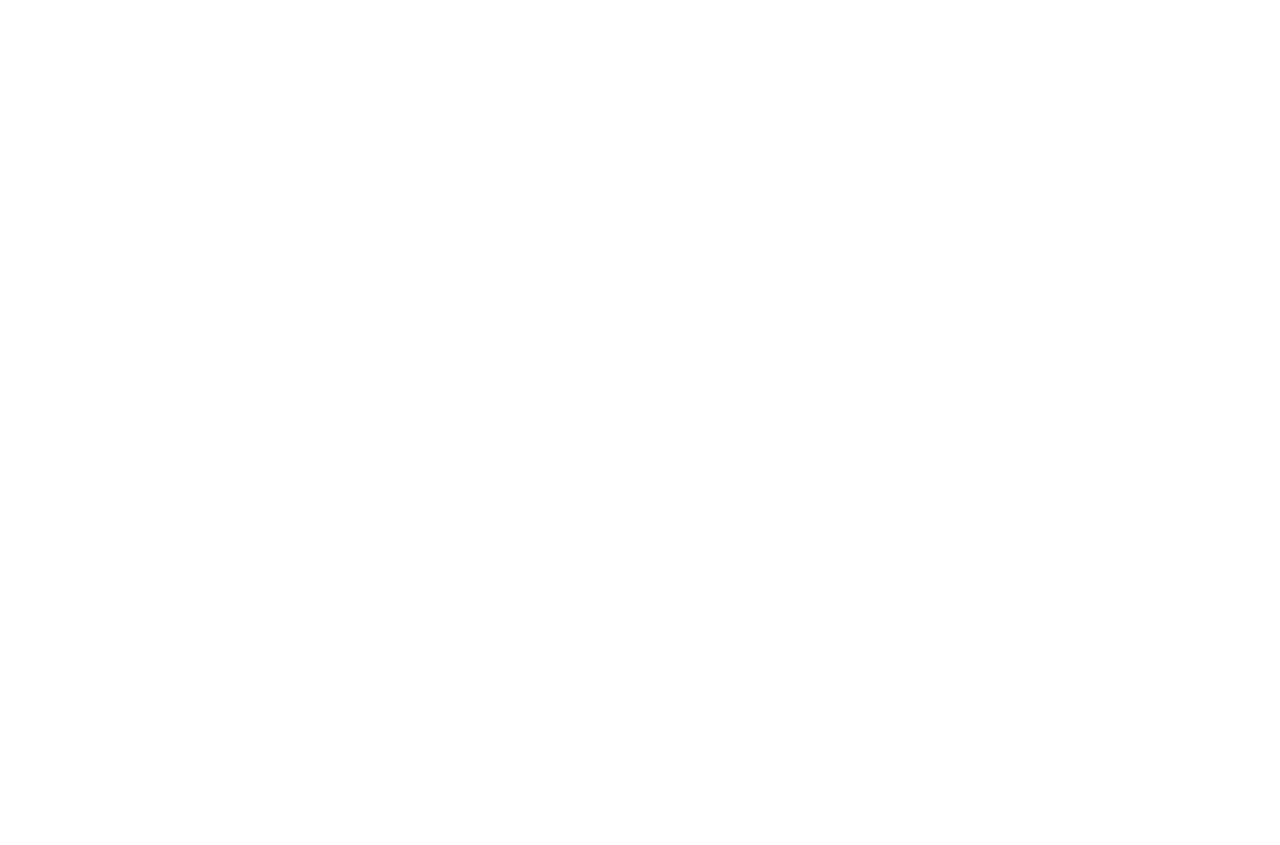
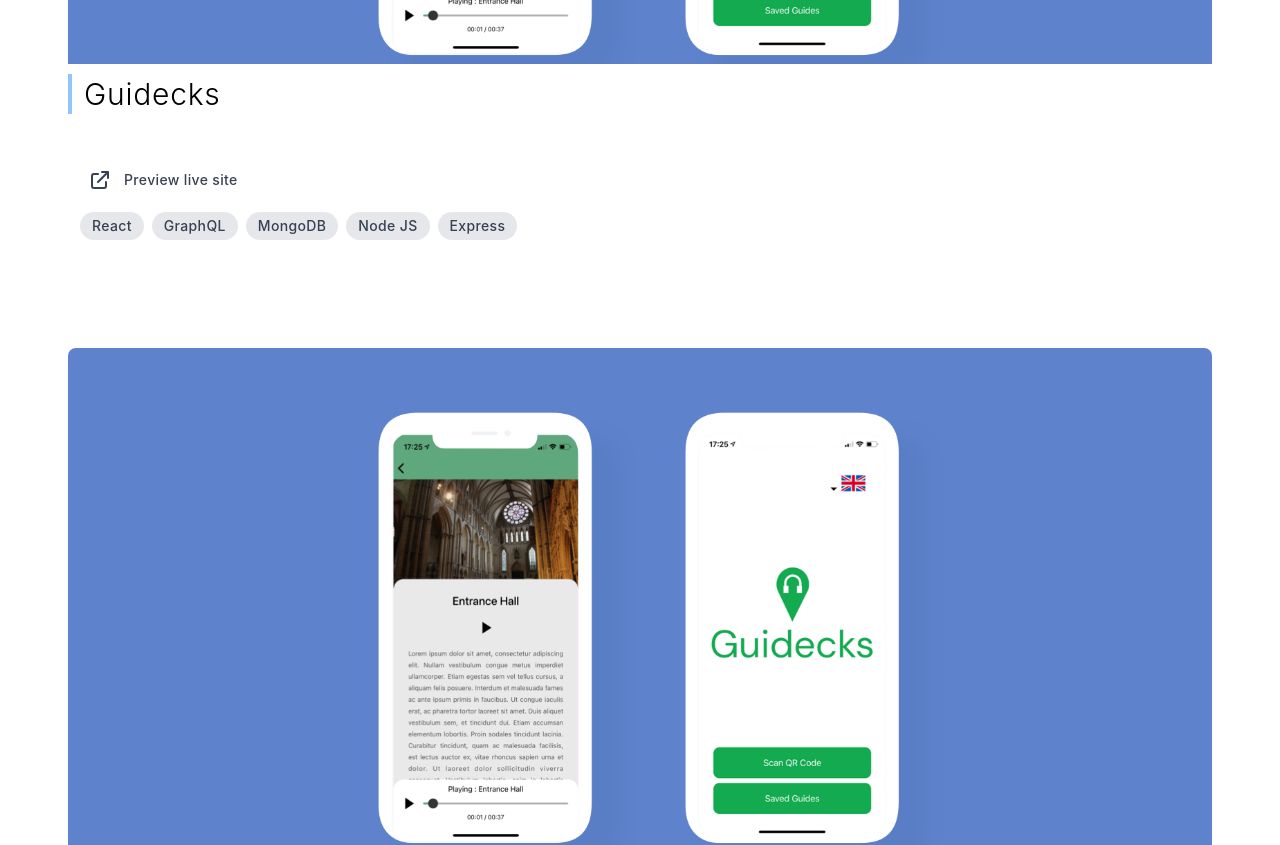
Before and after one commit to jgretton/joshgretton.co.uk, a Next.js app: page / in a window 1280 px wide. Shown: the part 920-1765 px from the top of the page. Before the commit the page ends 800 px from the top, so only its background shows below. Built offline with nearby package versions, Linux system fonts and the light colour scheme.

Commit message:
Live projects section added

```diff
--- /dev/null
+++ b/components/workItem.js
@@ -0,0 +1,88 @@
+import React from "react";
+import Image from "next/image";
+
+const WorkItem = ({ img, title, tags, github_URL, live_URL, alt }) => {
+  return (
+    <div>
+      <div className=" group w-full relative sm:h-134 h-80 ">
+        <Image
+          src={img}
+          alt={alt}
+          className="h-full w-full object-cover object-top rounded-t-lg"
+        />
+      </div>
+      <div className="mt-5 h-auto bg-white transition-all duration-200 transform group-hover:translate-y-0 md:relative md:translate-y-0 ">
+        <h3 className="sm:text-3xl text-2xl font-light tracking-wide transform md:translate-y-0 lg:-translate-y-full  bg-white py-3">
+          <span className=" w-px h-full border-2 border-blue-300 mr-3 "></span>
+          {title}
+        </h3>
+
+        <div className="flex flex-col m-5 transform md:translate-y-0 lg:-translate-y-full">
+          {live_URL ? (
+            <a
+              href={live_URL}
+              target="_blank"
+              rel="noreferrer"
+              className="mb-3 text-gray-700 font-medium tracking-wide sm:text-md text-sm  hover:text-blue-300 self-start flex flex-row leading-6 "
+            >
+              <svg
+                xmlns="http://www.w3.org/2000/svg"
+                className="sm:h-6 sm:w-6 h-5 w-5 mr-3"
+                fill="none"
+                viewBox="0 0 24 24"
+                stroke="currentColor"
+              >
+                <path
+                  strokeLinecap="round"
+                  strokeLinejoin="round"
+                  strokeWidth={2}
+                  d="M10 6H6a2 2 0 00-2 2v10a2 2 0 002 2h10a2 2 0 002-2v-4M14 4h6m0 0v6m0-6L10 14"
+                />
+              </svg>
+              Preview live site
+            </a>
+          ) : null}
+
+          {github_URL ? (
+            <a
+              href={github_URL}
+              target="_blank"
+              rel="noreferrer"
+              className="mb-3 text-gray-700 font-medium tracking-wide sm:text-md text-sm  hover:text-blue-300 self-start flex flex-row leading-6 "
+            >
+              <svg
+                xmlns="http://www.w3.org/2000/svg"
+                className="sm:h-6 sm:w-6 h-5 w-5 mr-3"
+                fill="none"
+                viewBox="0 0 24 24"
+                stroke="currentColor"
+              >
+                <path
+                  strokeLinecap="round"
+                  strokeLinejoin="round"
+                  strokeWidth={2}
+                  d="M10 6H6a2 2 0 00-2 2v10a2 2 0 002 2h10a2 2 0 002-2v-4M14 4h6m0 0v6m0-6L10 14"
+                />
+              </svg>
+              View code on Github
+            </a>
+          ) : null}
+        </div>
+        <div className="transform lg:-translate-y-full pb-3 pl-3">
+          {tags.map((tag) => {
+            return (
+              <span
+                key={tag}
+                className="inline-block bg-gray-200 rounded-full px-3 py-1 sm:text-sm text-xs font-medium tracking-wide text-gray-700 mr-2 mb-2"
+              >
+                {tag}
+              </span>
+            );
+          })}
+        </div>
+      </div>
+    </div>
+  );
+};
+
+export default WorkItem;
--- a/pages/index.js
+++ b/pages/index.js
@@ -3,6 +3,7 @@
 import { useState } from "react";
 import Header from "../components/header";
 import Hero from "./hero";
+import LiveProjects from "./liveProjects";
 
 export default function Home() {
   const [isOpen, setIsOpen] = useState(false);
@@ -22,10 +23,12 @@
       <main
         className={
           isOpen
-            ? " xl:container xl:mx-auto sm:mt-v60 mt-96 dark:bg-gray-700 dark:text-white bg-white sm:px-10 transition-opacity duration-700 opacity-0"
-            : "xl:container xl:mx-auto sm:mt-v60 mt-96 dark:bg-gray-700 dark:text-white bg-white sm:px-10  transition-opacity  duration-300 opacity-100"
+            ? " xl:container xl:mx-auto sm:mt-v60 mt-96   bg-white sm:px-10 transition-opacity duration-700 opacity-0"
+            : "xl:container xl:mx-auto sm:mt-v60 mt-96   bg-white sm:px-10  transition-opacity  duration-300 opacity-100"
         }
-      ></main>
+      >
+        <LiveProjects />
+      </main>
 
       {/* <footer className="">
         <a
--- /dev/null
+++ b/pages/liveProjects.js
@@ -0,0 +1,34 @@
+import WorkItem from "../components/workItem";
+import React from "react";
+
+import Guidecks from "../public/images/GuidecksApp.png";
+
+const LiveProjects = () => {
+  return (
+    <div
+      id="liveProjects"
+      className="w-full  bg-white z-10 relative sm:mb-60 mb-32 px-3"
+    >
+      <h3 className="sm:sticky sm:top-80 font-light tracking-widest sm:text-4xl text-3xl transform sm:-rotate-90 sm:origin-top-left sm:-translate-x-12 sm:h-0 sm:float-left px-4 sm:px-0 mb-5 sm:mb-0">
+        <span className="text-blue-300 "> Live</span> Projects
+      </h3>
+      <div className="sm:px-4 mb-10 relative group overflow-hidden">
+        <WorkItem
+          img={Guidecks}
+          title="Guidecks"
+          tags={["React", "GraphQL", "MongoDB", "Node JS", "Express"]}
+          live_URL="https://guidecks.com/"
+        />
+      </div>
+      <div className="sm:px-4 mb-10 relative group overflow-hidden">
+        <WorkItem
+          img={Guidecks}
+          title="Guidecks App"
+          tags={["React Native", "Expo"]}
+        />
+      </div>
+    </div>
+  );
+};
+
+export default LiveProjects;
```
